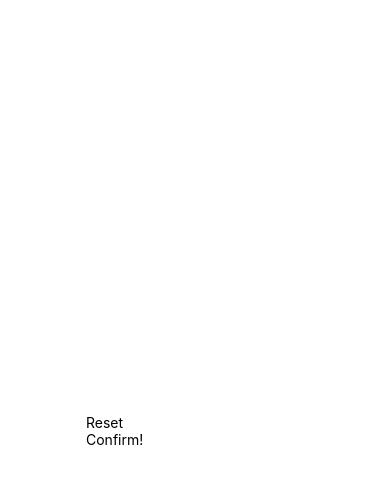
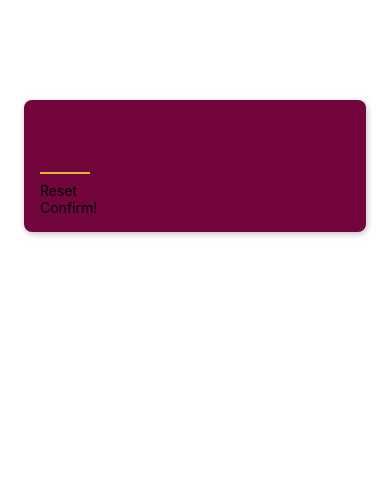
Before and after one commit to aks318/guessnumber-react-native, a React Native app: screen / in a window 390 px wide. Shown: the top 484 px of the page. Built offline with nearby package versions, Linux system fonts and the light colour scheme.

Commit message:
Start Game screen base UI created

```diff
--- a/App.js
+++ b/App.js
@@ -14,7 +14,5 @@
   container: {
     flex: 1,
     backgroundColor: '#fff',
-    alignItems: 'center',
-    justifyContent: 'center',
   },
 });
--- a/Screens/StartGameScreen.js
+++ b/Screens/StartGameScreen.js
@@ -1,15 +1,46 @@
 import React from 'react'
-import { TextInput, View } from 'react-native'
+import { StyleSheet, TextInput, View } from 'react-native'
 import PrimaryButton from '../Components/PrimaryButton'
 
 const StartGameScreen = () => {
   return (
-    <View>
-        <TextInput />
+    <View style={styles.inputContainer}>
+        <TextInput style={styles.numberInput}
+            maxLength={2}
+            keyboardType='number-pad'
+            autoCapitalize='none'
+            autoCorrect={false}
+        />
         <PrimaryButton>Reset</PrimaryButton>
         <PrimaryButton>Confirm!</PrimaryButton>
     </View>
   )
 }
 
+const styles = StyleSheet.create({
+    inputContainer:{
+        padding: 16,
+        marginTop: 100,
+        marginHorizontal: 24,
+        borderRadius: 8,
+        backgroundColor: '#72063c',
+        elevation: 4,
+        shadowColor: 'black',
+        shadowOffset: {width:1, height: 2},
+        shadowRadius: 6,
+        shadowOpacity: 0.25
+    },
+    numberInput:{
+        height: 50,
+        width: 50,
+        fontSize: 32,
+        borderBottomColor: '#ddb52f',
+        borderBottomWidth: 2,
+        color: '#ddb52f',
+        marginVertical: 8,
+        fontWeight: 'bold',
+        textAlign: 'center'
+    }
+})
+
 export default StartGameScreen
```
